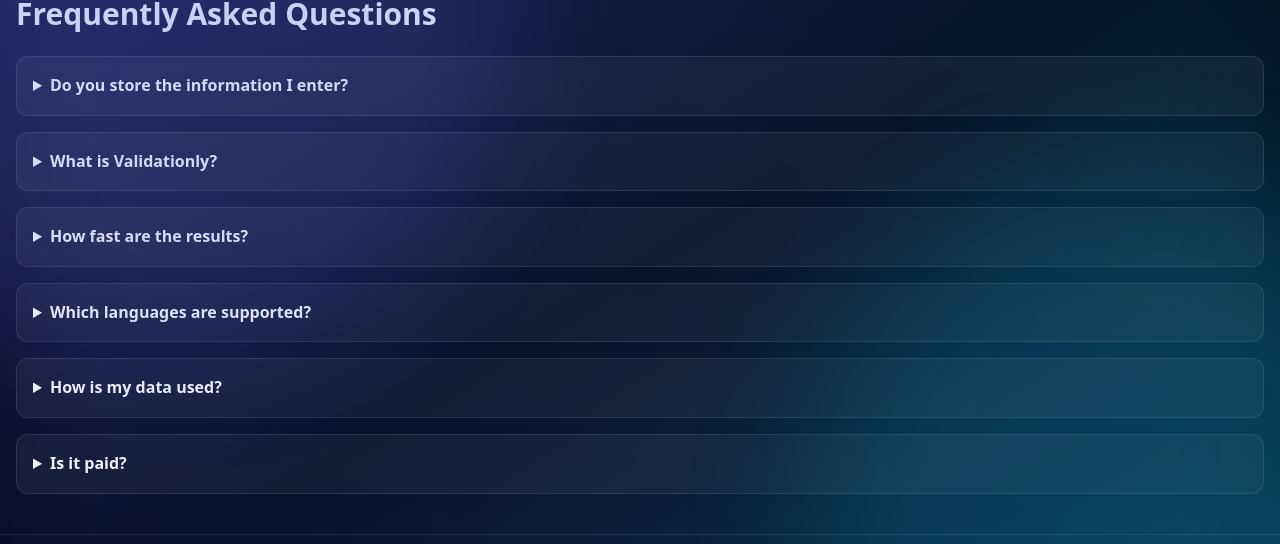
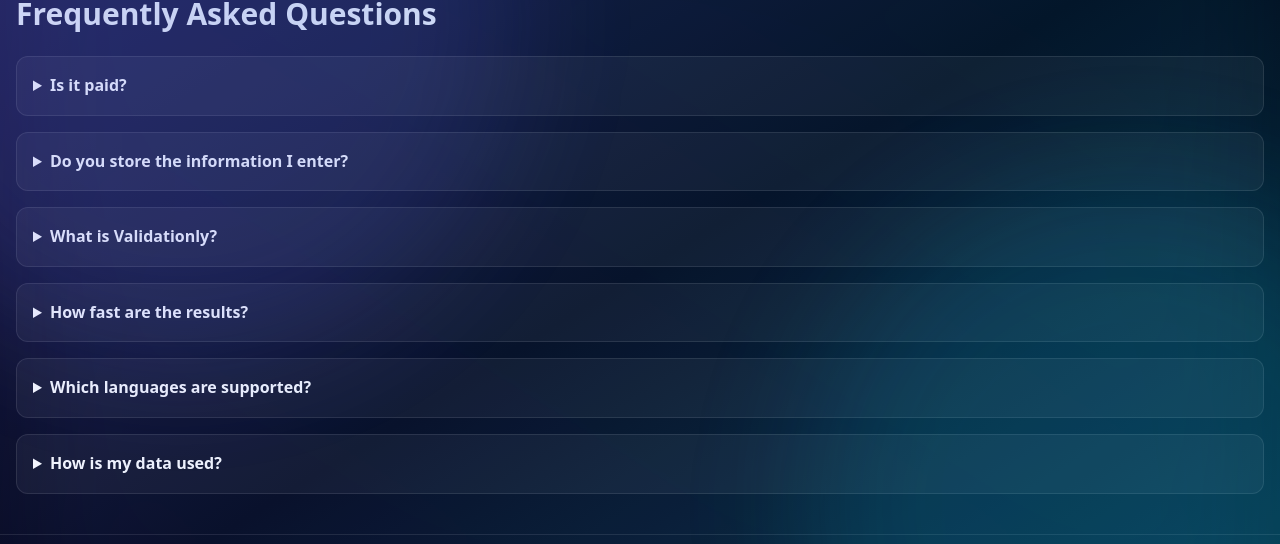
Before and after one commit to kptbarbarossa/validationly, a React (Vite) app: page /faq in a window 1280 px wide. Shown: the part 128-672 px from the top of the page. Built offline with nearby package versions, Linux system fonts and the light colour scheme; no server answers.

Commit message:
chore(faq): move 'Is it paid?' to the top with Buy Me a Coffee support wording

```diff
--- a/src/pages/FAQPage.tsx
+++ b/src/pages/FAQPage.tsx
@@ -2,12 +2,12 @@ import React from 'react';
 import SEOHead from '../components/SEOHead';
 
 const faqs = [
+  { q: 'Is it paid?', a: 'The core version is free for now. If you find it useful, consider supporting with “Buy me a coffee” — your support helps me ship more improvements faster (still free for everyone).' },
   { q: 'Do you store the information I enter?', a: 'No. No information you enter is stored. Inputs are processed transiently to generate results and then discarded.' },
   { q: 'What is Validationly?', a: 'It provides fast, AI‑assisted market validation for your idea via social platforms.' },
   { q: 'How fast are the results?', a: 'Typically within 15–30 seconds.' },
   { q: 'Which languages are supported?', a: 'We mirror your input language for outputs (Turkish, English, and others).' },
   { q: 'How is my data used?', a: 'No information entered is stored. Inputs are used only for analysis and then discarded. We care about privacy.' },
-  { q: 'Is it paid?', a: 'The core version is free for now. If you find it useful, consider supporting with “Buy me a coffee” — your support helps me ship more improvements faster (still free for everyone).' },
 ];
 
 const FAQPage: React.FC = () => {
```
